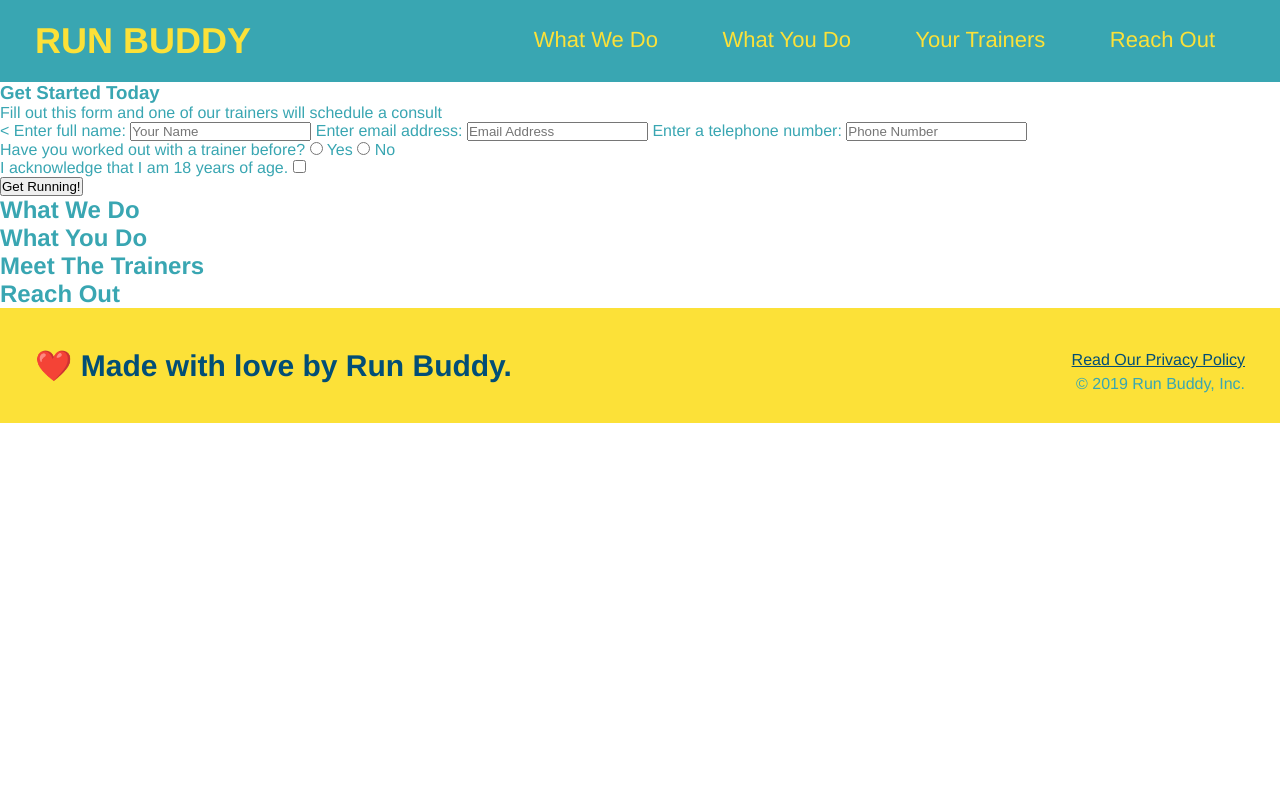
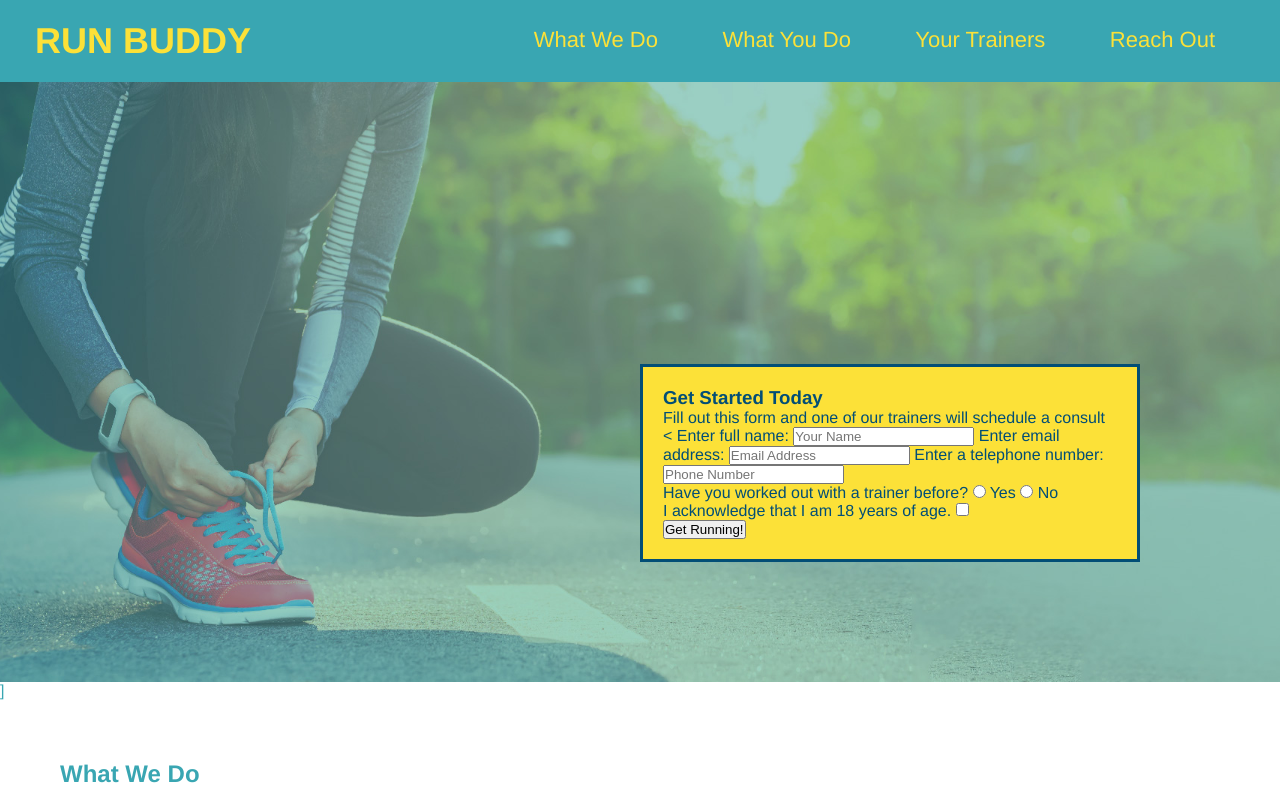
Before and after one commit to Istephensondev/Runbuddy2, a plain HTML site: page index.html in a window 1280 px wide. Shown: the top 800 px of the page. Drawn offline with Linux system fonts and the light colour scheme.

Commit message:
hero positioning

```diff
--- a/assets/css/style.css
+++ b/assets/css/style.css
@@ -66,3 +66,30 @@
 footer a {
   color: #024e76;
 }
+
+section {
+  padding: 60px;
+
+}
+
+/* Hero Style Start */
+
+.hero {
+background-image: url("../images/hero.jpg");
+height: 600px;
+background-size: cover;
+background-position: center;
+position: relative;
+}
+
+
+.hero-form {
+  border: 3px solid #024e76;
+  background-color: #fce138;
+  padding: 20px;
+  width: 500px;
+  color: #024e76;
+  position: absolute;
+  bottom: 120px;
+  right: 140px;
+}
--- a/index.html
+++ b/index.html
@@ -23,8 +23,11 @@
 
       </header>
   </header>
+    <!-- hero/jumbotron -->
 
-  <section>
+  <section class="hero">
+  <div class="hero-form">
+
     <div>
       <h3>Get Started Today</h3>
       <p>Fill out this form and one of our trainers will schedule a consult</p>
@@ -58,8 +61,7 @@
   </section>
 
   <!-- hero/jumbotron -->
-  <section>
-  </section>
+]
 
   <!-- "what we do" section -->
   <section>
```
Also changed, not shown: assets/images/hero.jpg (added).
